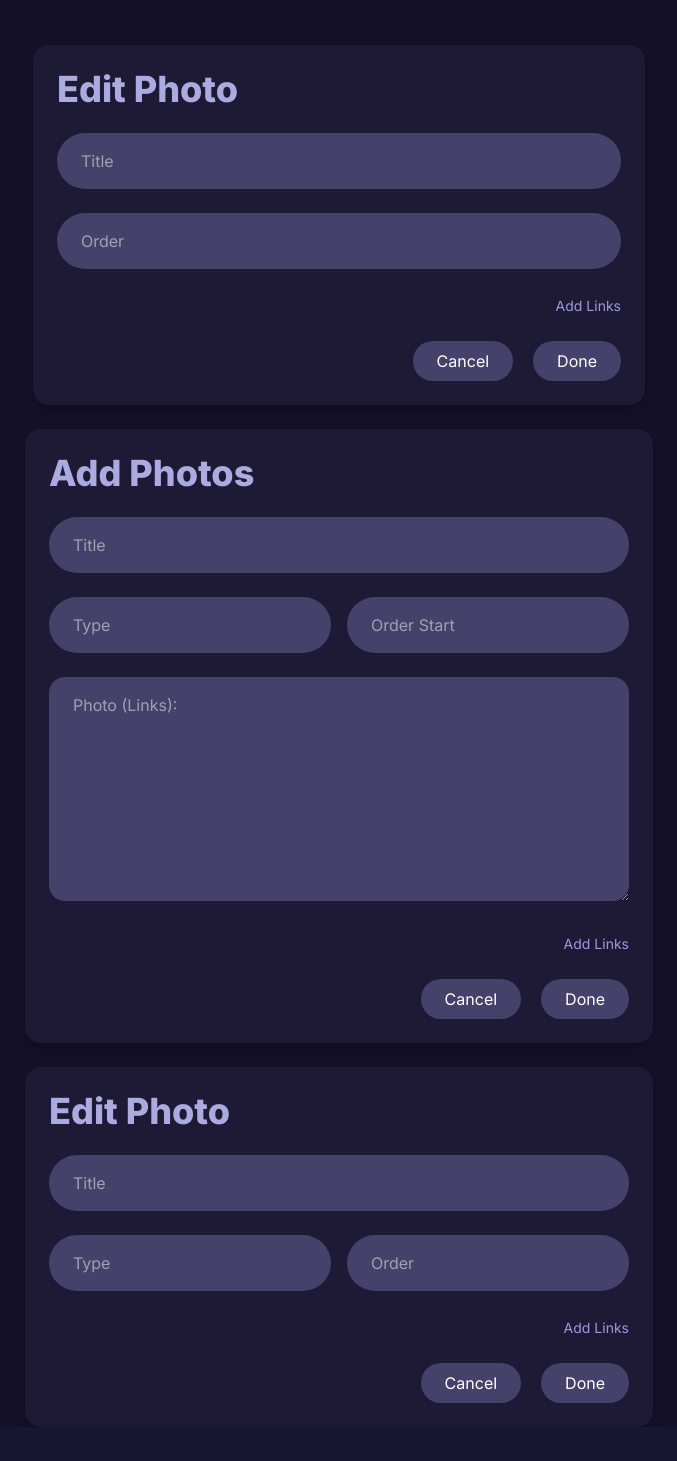
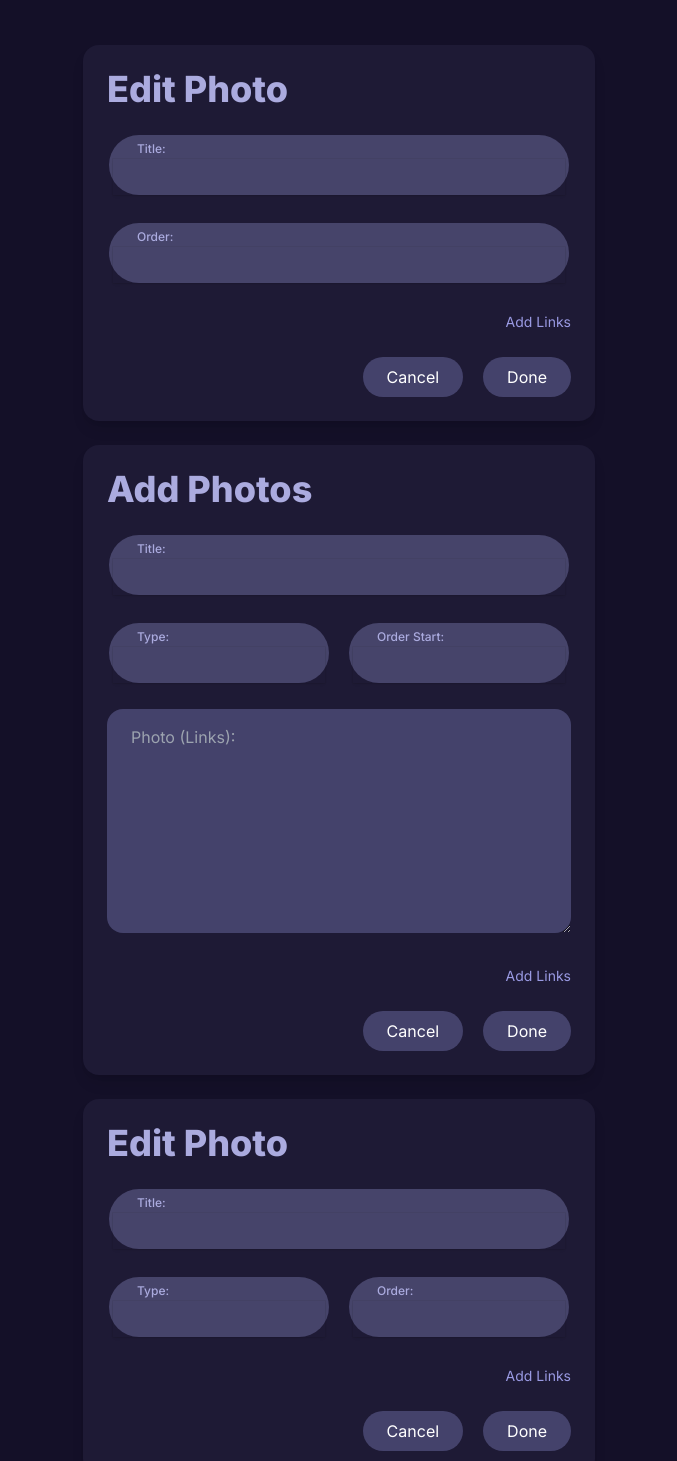
Before and after one commit to nditc/NDITC-INIT, a Next.js app in the folder client/: page /admin/gallery in a window 1280 px wide. Shown: the part 760-2221 px from the top of the page, without its empty margins (301-978 px from the left). Built offline with nearby package versions, Linux system fonts and the light colour scheme; no server answers.

Commit message:
used input component instead of jsx input

```diff
--- a/client/src/components/Admin/Gallery/AddOrEditSection.jsx
+++ b/client/src/components/Admin/Gallery/AddOrEditSection.jsx
@@ -1,3 +1,4 @@
+import { Input } from "@/components/ui/input";
 import React from "react";
 
 const AddOrEditSection = () => {
@@ -5,22 +6,22 @@ const AddOrEditSection = () => {
         e.preventDefault()
     }
     return (
-        <div className="flex justify-center items-center bg-transparent">
-            <div className="bg-secondary-100 bg-opacity-20 to-gray-900 p-6 rounded-2xl shadow-lg">
+        <div className="flex justify-center items-center bg-transparent ">
+            <div className="bg-secondary-100 bg-opacity-20 to-gray-900 p-6 rounded-2xl shadow-lg w-4/5 md:w-3/5 lg:w-2/5">
                 <form className="space-y-6" onSubmit={handleFormSubmit}>
                     <h2 className="Inter text-secondary-200 text-2xl text-center lg:text-4xl font-extrabold md:text-3xl lg:mb-0 lg:mt-0 lg:text-left">
                         Edit Photo
                     </h2>
 
-                    <input
+                    <Input
                         type="text"
-                        placeholder="Title"
-                        className="w-full rounded-full px-6 py-4 bg-secondary-500 text-white placeholder-gray-400 focus:outline-none focus:ring-2 focus:ring-purple-500"
+                        name="title"
+                        label="Title"
                     />
-                    <input
+                    <Input
                         type="number"
-                        placeholder="Order"
-                        className="w-full rounded-full px-6 py-4 bg-secondary-500 text-white placeholder-gray-400 focus:outline-none focus:ring-2 focus:ring-purple-500"
+                        name="order"
+                        label="Order"
                     />
 
 
--- a/client/src/components/Admin/Gallery/AddPhotosForm.jsx
+++ b/client/src/components/Admin/Gallery/AddPhotosForm.jsx
@@ -1,33 +1,34 @@
+import { Input } from "@/components/ui/input";
 import React from "react";
 
 const AddPhotosForm = () => {
-    const handleFormSubmit = (e) =>{
+    const handleFormSubmit = (e) => {
         e.preventDefault()
     }
     return (
         <div className="flex justify-center items-center bg-transparent">
-            <div className="bg-secondary-100 bg-opacity-20 to-gray-900 p-6 rounded-2xl shadow-lg">
+            <div className="bg-secondary-100 bg-opacity-20 to-gray-900 p-6 rounded-2xl shadow-lg w-4/5 md:w-3/5 lg:w-2/5">
                 <form className="space-y-6" onSubmit={handleFormSubmit}>
                     <h2 className="Inter text-secondary-200 text-2xl text-center lg:text-4xl font-extrabold md:text-3xl lg:mb-0 lg:mt-0 lg:text-left">
                         Add Photos
                     </h2>
 
-                    <input
+                    <Input
                         type="text"
-                        placeholder="Title"
-                        className="w-full rounded-full px-6 py-4 bg-secondary-500 text-white placeholder-gray-400 focus:outline-none focus:ring-2 focus:ring-purple-500"
+                        name="title"
+                        label="Title"
                     />
 
                     <div className="flex gap-4">
-                        <input
+                        <Input
                             type="text"
-                            placeholder="Type"
-                            className="w-full px-6 py-4 bg-secondary-500 rounded-full text-white placeholder-gray-400 focus:outline-none focus:ring-2 focus:ring-purple-500"
+                            label="Type"
+                            name="type"
                         />
-                        <input
+                        <Input
                             type="number"
-                            placeholder="Order Start"
-                            className="w-full px-6 py-4 bg-secondary-500 rounded-full text-white placeholder-gray-400 focus:outline-none focus:ring-2 focus:ring-purple-500"
+                            label="Order Start"
+                            name="order-start"
                         />
                     </div>
 
--- a/client/src/components/Admin/Gallery/EditPhotoFor.jsx
+++ b/client/src/components/Admin/Gallery/EditPhotoFor.jsx
@@ -1,3 +1,4 @@
+import { Input } from "@/components/ui/input";
 import React from "react";
 
 const EditPhotoForm = () => {
@@ -6,29 +7,26 @@ const EditPhotoForm = () => {
     }
     return (
         <div className="flex justify-center items-center bg-transparent">
-            <div className="bg-secondary-100 bg-opacity-20 to-gray-900 p-6 rounded-2xl shadow-lg">
+            <div className="bg-secondary-100 bg-opacity-20 to-gray-900 p-6 rounded-2xl shadow-lg w-4/5 md:w-3/5 lg:w-2/5">
                 <form className="space-y-6" onSubmit={handleFormSubmit}>
                 <h2 className="Inter text-secondary-200 text-2xl text-center lg:text-4xl font-extrabold md:text-3xl lg:mb-0 lg:mt-0 lg:text-left">
                     Edit Photo
                 </h2>
 
-                    <input
-                        type="text"
-                        placeholder="Title"
-                        className="w-full rounded-full px-6 py-4 bg-secondary-500 text-white placeholder-gray-400 focus:outline-none focus:ring-2 focus:ring-purple-500"
-                    />
+                    <Input
+                        name="title"
+                        label="Title"
+                         />
 
                     <div className="flex gap-4">
-                        <input
-                            type="text"
-                            placeholder="Type"
-                            className="w-full px-6 py-4 bg-secondary-500 rounded-full text-white placeholder-gray-400 focus:outline-none focus:ring-2 focus:ring-purple-500"
-                        />
-                        <input
-                            type="number"
-                            placeholder="Order"
-                            className="w-full px-6 py-4 bg-secondary-500 rounded-full text-white placeholder-gray-400 focus:outline-none focus:ring-2 focus:ring-purple-500"
-                        />
+                        <Input
+                            name="text"
+                            label="Type"
+                           />
+                        <Input
+                            name="number"
+                            label="Order"
+                             />
                     </div>
 
 
```
Lines whose indentation alone changed are shown as unchanged.
